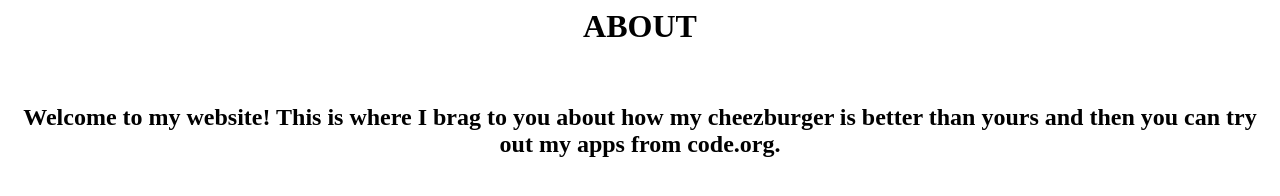
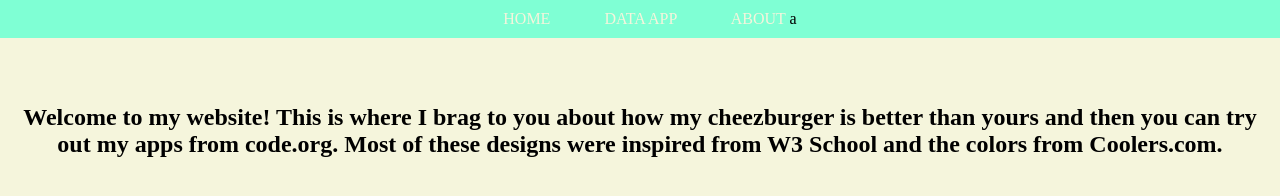
Before and after one commit to WVCS/website-EmilyZ333, a plain HTML site: page about.html in a window 1280 px wide. Drawn offline with Linux system fonts and the light colour scheme.

Commit message:
Update about.html

```diff
--- a/about.html
+++ b/about.html
@@ -1,10 +1,18 @@
 <html>
   <body>
+      <head>
+      <link rel="stylesheet" href="style.css">
+    </head>
     <center>
       <h1> ABOUT </h1>
       <br>
-      <h2> Welcome to my website! This is where I brag to you about how my cheezburger is better than yours and then you can try out my apps from code.org. </h2>
-
+      <h2> Welcome to my website! This is where I brag to you about how my cheezburger is better than yours and then you can try out my apps from code.org. Most of these designs were inspired from W3 School and the colors from Coolers.com. </h2>
+  <nav>
+ <center>
+   <li><a href="index.html"> HOME </a></li>
+   <li><a href="website.html">  DATA APP </a></li>
+  <li><a href="about.html"> ABOUT </a>a</li>
+</nav>
 
       </body>
   </html>
```
